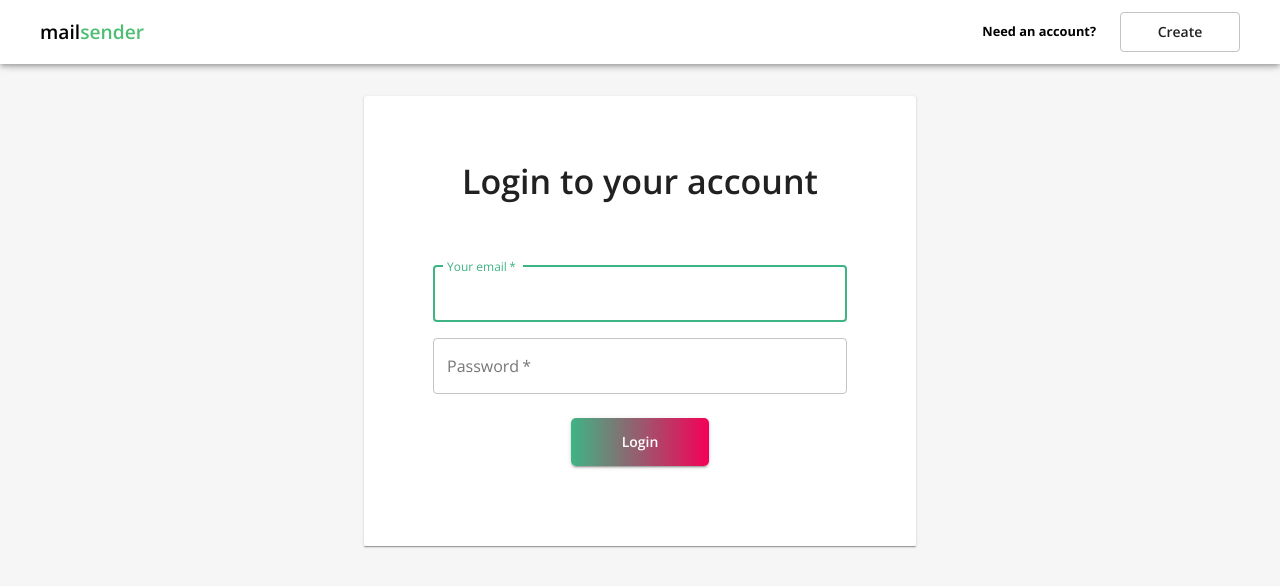
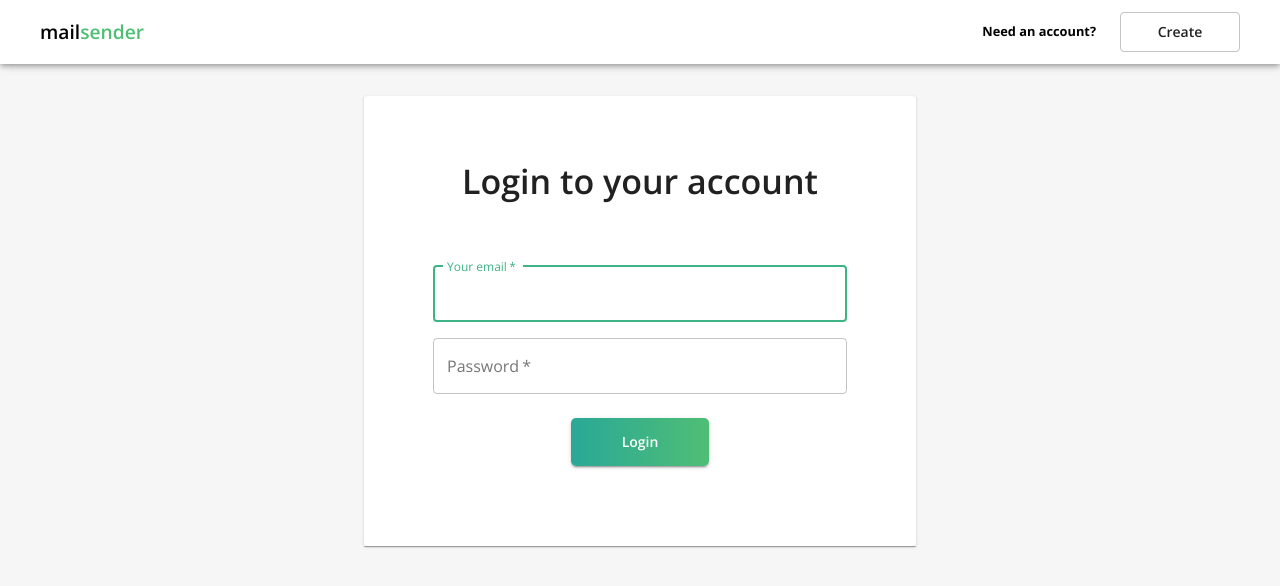
Before and after one commit to hatchways/team-autumn, a React (Create React App) app in the folder client/: page /login in a window 1280 px wide. Shown: the top 586 px of the page. Built offline with nearby package versions, Linux system fonts and the light colour scheme; no server answers.

Commit message:
fixed gradient colors

```diff
--- a/client/src/assets/styles/styles.js
+++ b/client/src/assets/styles/styles.js
@@ -22,7 +22,7 @@ export const formStyles = makeStyles((theme) => ({
   },
   action: {
     margin: theme.spacing(3, 0, 2),
-    background: `linear-gradient(90deg, ${theme.palette.primary.main} , ${theme.palette.secondary.main})`,
+    background: `linear-gradient(90deg, ${theme.palette.primary.dark} , ${theme.palette.primary.light})`,
     color: 'white',
     height: '3rem',
     fontWeight: 600,
```
